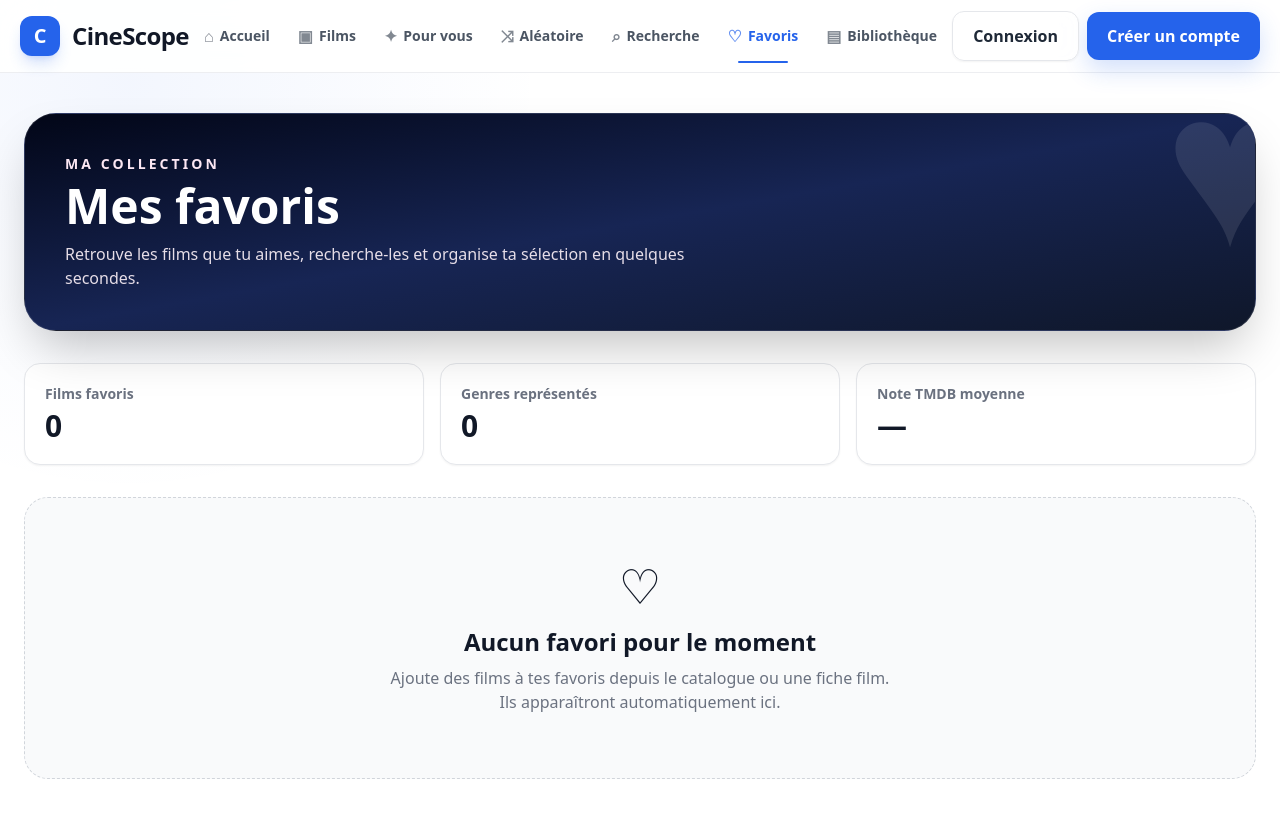
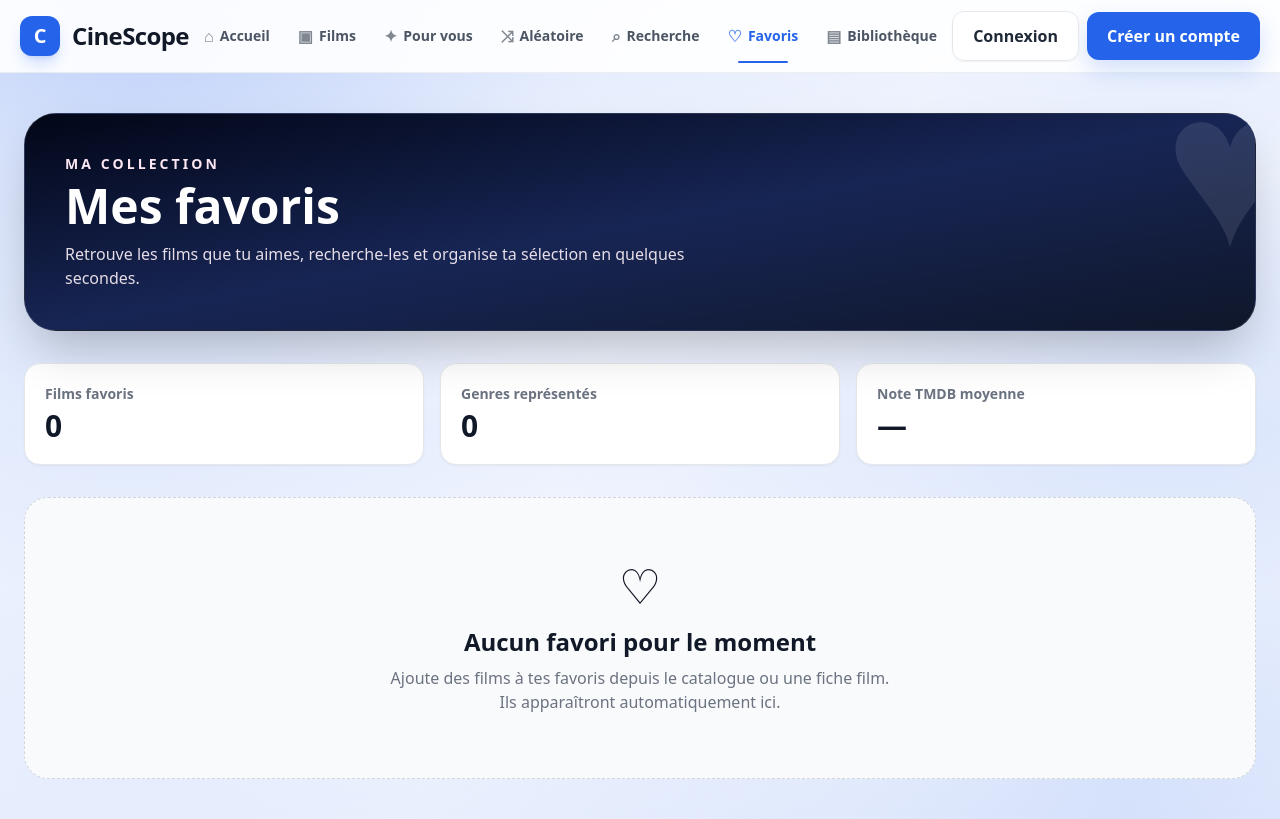
Before and after one commit to Maxxw57/CineScope, a React (Vite) app: page /favorites in a window 1280 px wide. Built offline with nearby package versions, Linux system fonts and the light colour scheme.

Commit message:
ajout intensité des effet dans parametre

```diff
--- a/src/App.tsx
+++ b/src/App.tsx
@@ -18,7 +18,7 @@ import RandomMovie from "./pages/RandomMovie"
 
 export default function App() {
   return (
-    <div className="min-h-screen">
+    <div className="cine-app-shell min-h-screen">
       <NavBar />
       <Routes>
         <Route path="/" element={<Home />} />
--- a/src/context/AppContext.tsx
+++ b/src/context/AppContext.tsx
@@ -140,6 +140,9 @@ export function AppProvider({ children }: { children: React.ReactNode }) {
 
   useEffect(() => {
     document.documentElement.dataset.motion = preferences.animations ? preferences.motionLevel : "off"
+    // L’intensité visuelle reste indépendante du bouton Animations :
+    // elle pilote notamment la puissance du dégradé global CineScope.
+    document.documentElement.dataset.effectIntensity = preferences.motionLevel
     document.documentElement.dataset.density = preferences.cardDensity
     localStorage.setItem("cinePreferences", JSON.stringify(preferences))
   }, [preferences])
--- a/src/index.css
+++ b/src/index.css
@@ -54,7 +54,7 @@ body { background-image: radial-gradient(circle at 10% 10%, rgb(var(--cine-accen
 .cine-button-secondary:hover { border-color: rgb(var(--cine-accent) / .45) !important; color: rgb(var(--cine-accent)) !important; }
 .cine-movie-card:hover { box-shadow: 0 25px 50px -12px rgb(var(--cine-accent) / .16) !important; }
 .cine-accent-choice-active { border-color: rgb(var(--cine-accent)) !important; box-shadow: 0 12px 30px rgb(var(--cine-accent) / .12) !important; }
-.cine-accent-preview { border-color: rgb(var(--cine-accent) / .25); background: linear-gradient(135deg, rgb(var(--cine-accent) / .10), transparent 65%); }
+.cine-accent-preview { border-color: rgb(var(--cine-accent) / .25); background: linear-gradient(135deg, rgb(var(--cine-accent) / var(--cine-settings-medium)), transparent 65%); }
 .cine-accent-chip { background: rgb(var(--cine-accent) / .12); color: rgb(var(--cine-accent)); }
 
 /* Les anciennes classes bleues du projet suivent maintenant l'accent choisi. */
@@ -68,6 +68,40 @@ body { background-image: radial-gradient(circle at 10% 10%, rgb(var(--cine-accen
 .shadow-blue-600\/20, .shadow-blue-600\/25 { --tw-shadow-color: rgb(var(--cine-accent) / .2) !important; }
 .from-blue-600 { --tw-gradient-from: rgb(var(--cine-accent)) var(--tw-gradient-from-position) !important; --tw-gradient-to: rgb(var(--cine-accent) / 0) var(--tw-gradient-to-position) !important; }
 .from-blue-700 { --tw-gradient-from: rgb(var(--cine-accent)) var(--tw-gradient-from-position) !important; --tw-gradient-to: rgb(var(--cine-accent) / 0) var(--tw-gradient-to-position) !important; }
+
+
+/* Intensité visuelle : pilote réellement la puissance des halos/dégradés. */
+:root,
+:root[data-effect-intensity="normal"] {
+  --cine-bg-strong: .20;
+  --cine-bg-medium: .13;
+  --cine-bg-soft: .11;
+  --cine-bg-bottom: .15;
+  --cine-bg-wash: .055;
+  --cine-settings-strong: .30;
+  --cine-settings-medium: .13;
+  --cine-settings-soft: .09;
+}
+:root[data-effect-intensity="subtle"] {
+  --cine-bg-strong: .075;
+  --cine-bg-medium: .045;
+  --cine-bg-soft: .035;
+  --cine-bg-bottom: .055;
+  --cine-bg-wash: .018;
+  --cine-settings-strong: .11;
+  --cine-settings-medium: .045;
+  --cine-settings-soft: .03;
+}
+:root[data-effect-intensity="cinematic"] {
+  --cine-bg-strong: .42;
+  --cine-bg-medium: .29;
+  --cine-bg-soft: .24;
+  --cine-bg-bottom: .34;
+  --cine-bg-wash: .12;
+  --cine-settings-strong: .48;
+  --cine-settings-medium: .25;
+  --cine-settings-soft: .18;
+}
 
 /* Réglages utilisateur */
 .cine-settings-input { @apply mt-2 w-full rounded-xl border border-gray-200 bg-gray-50 px-3 py-2.5 font-semibold outline-none focus:border-blue-500 focus:ring-2 focus:ring-blue-500/20 dark:border-white/10 dark:bg-gray-950; }
@@ -83,7 +117,7 @@ body { background-image: radial-gradient(circle at 10% 10%, rgb(var(--cine-accen
 .cine-appearance-panel {
   position: relative;
   overflow: hidden;
-  border-color: rgb(var(--cine-accent) / .30) !important;
+  border-color: rgb(var(--cine-accent) / var(--cine-settings-strong)) !important;
   background:
     radial-gradient(circle at 88% 0%, rgb(var(--cine-accent) / .28), transparent 42%),
     linear-gradient(135deg, rgb(var(--cine-accent) / .18), rgb(var(--cine-accent) / .06) 48%, transparent 78%),
@@ -120,14 +154,44 @@ body { background-image: radial-gradient(circle at 10% 10%, rgb(var(--cine-accen
   inset: 72px 0 0;
   pointer-events: none;
   background:
-    radial-gradient(ellipse 75% 48% at 50% 0%, rgb(var(--cine-accent) / .24), transparent 72%),
-    radial-gradient(circle 34rem at 12% 30%, rgb(var(--cine-accent) / .10), transparent 72%),
-    radial-gradient(circle 30rem at 90% 55%, rgb(var(--cine-accent) / .07), transparent 75%);
+    radial-gradient(ellipse 75% 48% at 50% 0%, rgb(var(--cine-accent) / var(--cine-settings-strong)), transparent 72%),
+    radial-gradient(circle 34rem at 12% 30%, rgb(var(--cine-accent) / var(--cine-settings-medium)), transparent 72%),
+    radial-gradient(circle 30rem at 90% 55%, rgb(var(--cine-accent) / var(--cine-settings-soft)), transparent 75%);
   transition: background .4s ease;
 }
 .dark .cine-settings-page::before {
   background:
-    radial-gradient(ellipse 78% 52% at 50% 0%, rgb(var(--cine-accent) / .30), transparent 70%),
-    radial-gradient(circle 36rem at 10% 32%, rgb(var(--cine-accent) / .13), transparent 72%),
-    radial-gradient(circle 32rem at 92% 58%, rgb(var(--cine-accent) / .09), transparent 75%);
+    radial-gradient(ellipse 78% 52% at 50% 0%, rgb(var(--cine-accent) / var(--cine-settings-strong)), transparent 70%),
+    radial-gradient(circle 36rem at 10% 32%, rgb(var(--cine-accent) / var(--cine-settings-medium)), transparent 72%),
+    radial-gradient(circle 32rem at 92% 58%, rgb(var(--cine-accent) / var(--cine-settings-soft)), transparent 75%);
 }
+
+
+/* Ambiance globale CineScope : l'accent colore toutes les pages, du haut jusqu'en bas. */
+.cine-app-shell {
+  position: relative;
+  isolation: isolate;
+  min-height: 100vh;
+  background:
+    radial-gradient(ellipse 85% 34rem at 12% 4%, rgb(var(--cine-accent) / var(--cine-bg-strong)), transparent 72%),
+    radial-gradient(ellipse 70% 42rem at 92% 38%, rgb(var(--cine-accent) / var(--cine-bg-medium)), transparent 74%),
+    radial-gradient(ellipse 82% 46rem at 10% 72%, rgb(var(--cine-accent) / var(--cine-bg-soft)), transparent 76%),
+    radial-gradient(ellipse 75% 36rem at 88% 98%, rgb(var(--cine-accent) / var(--cine-bg-bottom)), transparent 74%),
+    linear-gradient(180deg, rgb(var(--cine-accent) / var(--cine-bg-wash)) 0%, transparent 22%, rgb(var(--cine-accent) / var(--cine-bg-wash)) 52%, transparent 72%, rgb(var(--cine-accent) / var(--cine-bg-wash)) 100%);
+  transition: background .45s ease;
+}
+
+.dark .cine-app-shell {
+  background:
+    radial-gradient(ellipse 85% 34rem at 12% 4%, rgb(var(--cine-accent) / var(--cine-bg-strong)), transparent 72%),
+    radial-gradient(ellipse 70% 42rem at 92% 38%, rgb(var(--cine-accent) / var(--cine-bg-medium)), transparent 74%),
+    radial-gradient(ellipse 82% 46rem at 10% 72%, rgb(var(--cine-accent) / var(--cine-bg-soft)), transparent 76%),
+    radial-gradient(ellipse 75% 36rem at 88% 98%, rgb(var(--cine-accent) / var(--cine-bg-bottom)), transparent 74%),
+    linear-gradient(180deg, rgb(var(--cine-accent) / var(--cine-bg-wash)) 0%, transparent 22%, rgb(var(--cine-accent) / var(--cine-bg-wash)) 52%, transparent 72%, rgb(var(--cine-accent) / var(--cine-bg-wash)) 100%);
+}
+
+/* Les pages restent transparentes pour laisser apparaître l'ambiance globale. */
+.cine-app-shell > :not(.cine-navbar) {
+  position: relative;
+  z-index: 1;
+}
--- a/src/pages/Settings.tsx
+++ b/src/pages/Settings.tsx
@@ -65,7 +65,7 @@ export default function Settings() {
     <div className="space-y-6">
       <section className="cine-panel cine-appearance-panel"><h2 className="text-xl font-black">🎨 Apparence</h2><div className="mt-5 grid gap-5 lg:grid-cols-2">
         <label className="text-sm font-bold">Thème<select value={preferences.themeMode} onChange={e => patch({ themeMode: e.target.value as ThemeMode })} className="cine-settings-input"><option value="system">Système</option><option value="dark">Sombre</option><option value="light">Clair</option></select></label>
-        <label className="text-sm font-bold">Intensité des effets<select value={preferences.motionLevel} onChange={e => patch({ motionLevel: e.target.value as CinePreferences["motionLevel"] })} disabled={!preferences.animations} className="cine-settings-input"><option value="subtle">Discret</option><option value="normal">Normal</option><option value="cinematic">Cinématique</option></select></label>
+        <label className="text-sm font-bold">Intensité des effets<select value={preferences.motionLevel} onChange={e => patch({ motionLevel: e.target.value as CinePreferences["motionLevel"] })} className="cine-settings-input"><option value="subtle">Discret</option><option value="normal">Normal</option><option value="cinematic">Cinématique</option></select></label>
         <Toggle checked={preferences.animations} onChange={animations => patch({ animations })} label="Animations" />
         <Toggle checked={preferences.cardDensity === "compact"} onChange={compact => patch({ cardDensity: compact ? "compact" : "comfortable" })} label="Cartes compactes" />
       </div><div className="mt-6"><p className="mb-3 text-sm font-bold">Couleur CineScope</p><div className="flex flex-wrap gap-3">{accents.map(a => <button key={a.value} onClick={() => setAccentColor(a.value)} className={`flex items-center gap-2 rounded-xl border px-3 py-2 text-sm font-black ${accentColor === a.value ? "cine-accent-choice-active" : "border-gray-200 dark:border-white/10"}`}><span className="h-5 w-5 rounded-full" style={{ backgroundColor: a.swatch }} />{a.label}{accentColor === a.value && " ✓"}</button>)}</div></div>
```
